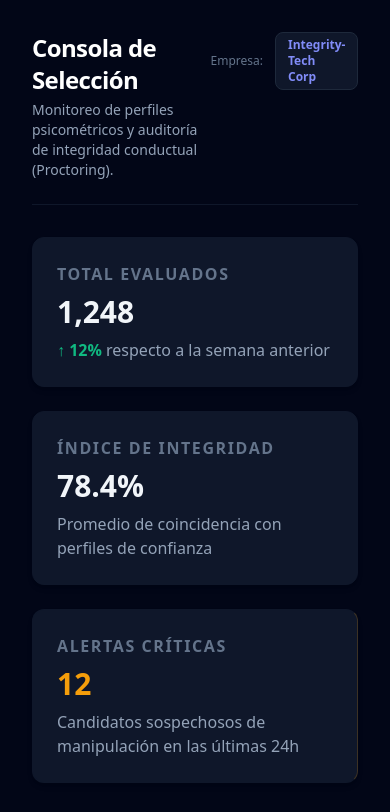
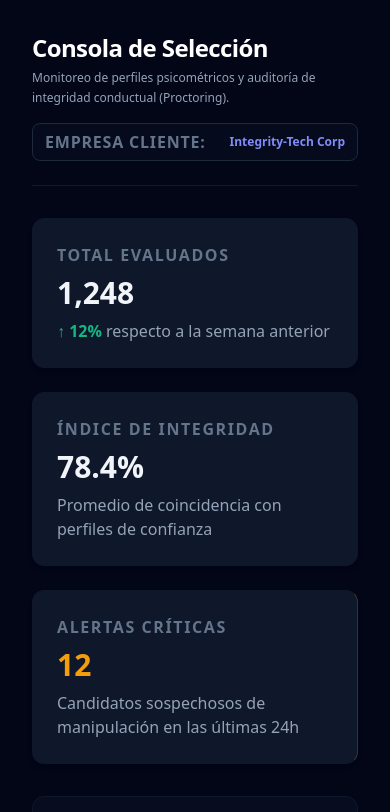
Before and after one commit to su-voz-a-diario/integrity-tech, a Next.js app in the folder integrity-tech-frontend/: page /recruiter/dashboard in a window 390 px wide. Shown: the top 812 px of the page. Built offline with nearby package versions, Linux system fonts and the light colour scheme; no server answers.

Commit message:
Fix recruiter dashboard header layout for mobile compatibility

```diff
--- a/integrity-tech-frontend/src/app/recruiter/dashboard/page.tsx
+++ b/integrity-tech-frontend/src/app/recruiter/dashboard/page.tsx
@@ -87,17 +87,17 @@ export default function RecruiterDashboard() {
     <div className="min-h-screen bg-slate-950 text-slate-100 font-sans p-8">
       <div className="max-w-6xl mx-auto flex flex-col gap-8">
 
-        {/* ENCABEZADO */}
-        <div className="flex justify-between items-start border-b border-slate-900 pb-6">
-          <div>
-            <h1 className="text-2xl font-bold tracking-tight text-white">Consola de Selección</h1>
-            <p className="text-sm text-slate-400 mt-1">
+        {/* ENCABEZADO - Responsivo para Móvil/Escritorio */}
+        <div className="flex flex-col md:flex-row justify-between items-start md:items-center border-b border-slate-900 pb-6 gap-4 md:gap-0">
+          <div className="w-full md:w-auto">
+            <h1 className="text-2xl font-extrabold tracking-tight text-white text-left">Consola de Selección</h1>
+            <p className="text-xs md:text-sm text-slate-400 mt-1 leading-relaxed text-left">
               Monitoreo de perfiles psicométricos y auditoría de integridad conductual (Proctoring).
             </p>
           </div>
-          <div className="flex items-center gap-3">
-            <span className="text-xs text-slate-500 font-medium">Empresa:</span>
-            <span className="px-3 py-1 bg-slate-900 border border-slate-800 text-xs font-semibold rounded-lg text-indigo-400">
+          <div className="flex items-center justify-between md:justify-end gap-2 bg-slate-900/30 border border-slate-800 py-1.5 px-3 rounded-lg w-full md:w-auto">
+            <span className="text-3xs text-slate-500 font-semibold uppercase tracking-wider">Empresa Cliente:</span>
+            <span className="text-xs font-bold text-indigo-400">
               Integrity-Tech Corp
             </span>
           </div>
```
